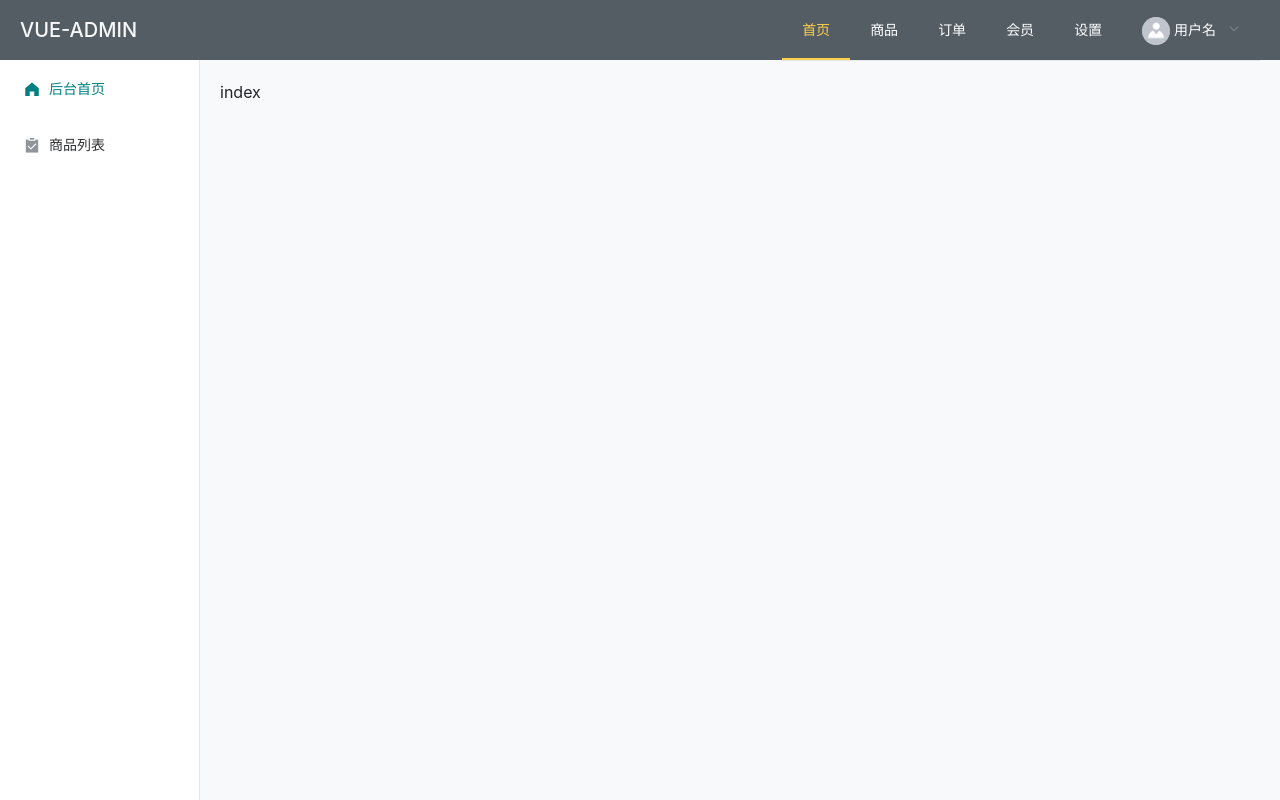
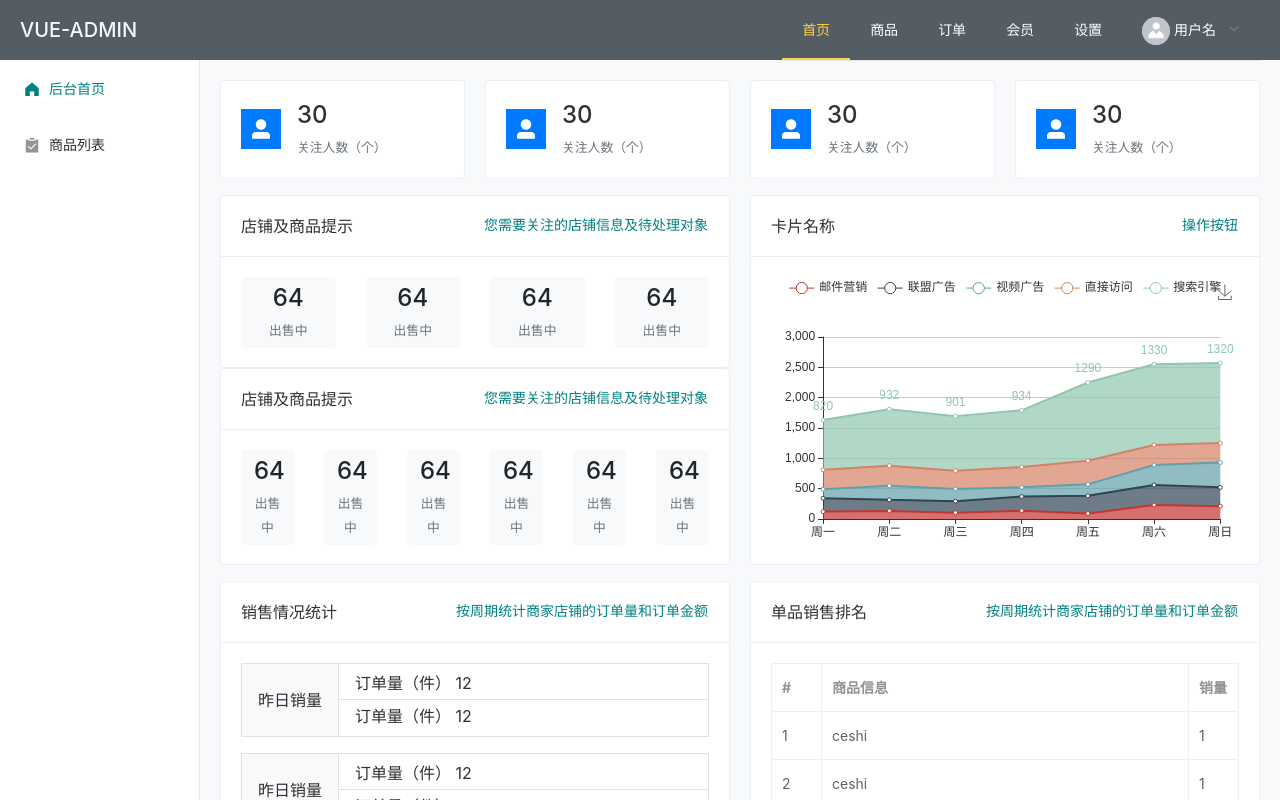
Before and after one commit to hayyzymybabby/vue-el-admin, a Vue app: page /#/index in a window 1280 px wide. Built offline with nearby package versions, Linux system fonts and the light colour scheme.

Commit message:
后台主面板开发

```diff
--- a/package.json
+++ b/package.json
@@ -9,6 +9,7 @@
   },
   "dependencies": {
     "core-js": "^3.6.5",
+    "echarts": "^4.9.0",
     "element-ui": "^2.4.5",
     "vue": "^2.6.11",
     "vue-router": "^3.2.0",
--- a/src/views/index/index.vue
+++ b/src/views/index/index.vue
@@ -1,10 +1,291 @@
 <template>
-  <div>index</div>
+  <div>
+    <!-- 数据统计 -->
+    <el-row :gutter="20">
+      <el-col :span="6" v-for="(item, index) in counts" :key="index">
+        <el-card class="box-card" shadow="hover">
+          <div class="d-flex align-items-center">
+            <i :class="[item.icon, item.color]" class="h4 mb-0 text-white text-center mr-3" style="width: 40px;height: 40px;line-height: 40px;"></i>
+            <div>
+              <h4 class="mb-1">{{item.name}}</h4>
+              <small class="text-muted">{{item.desc}}</small>
+            </div>
+          </div>
+        </el-card>
+      </el-col>
+    </el-row>
+
+    <!-- 店铺、订单提示 | 统计图 -->
+    <el-row :gutter="20" class="mt-3">
+      <!-- 店铺、订单提示 -->
+      <el-col :span="12" class="d-flex flex-column" style="height: 370px;justify-content: space-between;">
+        <el-card class="box-card" shadow="never" v-for="(tip, tipIndex) in tips" :key="tipIndex">
+          <div slot="header" class="clearfix">
+            <span>{{tip.title}}</span>
+            <el-button style="float: right; padding: 3px 0" type="text">
+              {{tip.desc}}
+            </el-button>
+          </div>
+          <div class="row">
+            <div :class="tip.list.length | getCol" v-for="(item, index) in tip.list" :key="index">
+              <button class="btn btn-light w-100">
+                <h4 class="mb-1">{{item.value}}</h4>
+                <small class="text-muted">{{item.name}}</small>
+              </button>
+            </div>
+          </div>
+        </el-card>
+      </el-col>
+      <!-- 统计图 -->
+      <el-col :span="12">
+        <el-card class="box-card" style="height: 370px;" shadow="never">
+          <div slot="header" class="clearfix">
+            <span>卡片名称</span>
+            <el-button style="float: right; padding: 3px 0" type="text">操作按钮</el-button>
+          </div>
+          <div ref="myChart" style="width: 100%;height: 270px;"></div>
+        </el-card>
+      </el-col>
+    </el-row>
+
+    <!-- 销售情况统计 | 单品销售排名 -->
+    <el-row :gutter="20" class="my-3">
+      <el-col :span="12">
+        <el-card class="box-card" shadow="never">
+          <div slot="header" class="clearfix">
+            <span>销售情况统计</span>
+            <el-button style="float: right; padding: 3px 0" type="text">按周期统计商家店铺的订单量和订单金额</el-button>
+          </div>
+          <div class="media align-items-center border">
+            <span class="py-4 px-3 bg-light border-right">昨日销量</span>
+            <div class="media-body">
+              <div class="border-bottom pl-3 pb-1"><span>订单量（件）</span> 12</div>
+              <div class="pl-3 pt-1"><span>订单量（件）</span> 12</div>
+            </div>
+          </div>
+          <div class="media align-items-center border mt-3">
+            <span class="py-4 px-3 bg-light border-right">昨日销量</span>
+            <div class="media-body">
+              <div class="border-bottom pl-3 pb-1"><span>订单量（件）</span> 12</div>
+              <div class="pl-3 pt-1"><span>订单量（件）</span> 12</div>
+            </div>
+          </div>
+        </el-card>
+      </el-col>
+      <el-col :span="12">
+        <el-card class="box-card" shadow="never">
+          <div slot="header" class="clearfix">
+            <span>单品销售排名</span>
+            <el-button style="float: right; padding: 3px 0" type="text">按周期统计商家店铺的订单量和订单金额</el-button>
+          </div>
+          <el-table :data="tableData" height="200" border style="width: 100%">
+            <el-table-column type="index" label="#" width="50">
+            </el-table-column>
+            <el-table-column prop="name" label="商品信息">
+            </el-table-column>
+            <el-table-column prop="num" label="销量" width="50">
+            </el-table-column>
+          </el-table>
+        </el-card>
+      </el-col>
+    </el-row>
+  </div>
 </template>
 
 <script>
+  import echarts from 'echarts'
   export default {
-
+    mounted () {
+      this.drawLine()
+    },
+    data () {
+      return {
+        counts: [{
+            icon: 'el-icon-user-solid',
+            name: 30,
+            desc: '关注人数（个）',
+            color: 'bg-primary'
+          },
+          {
+            icon: 'el-icon-user-solid',
+            name: 30,
+            desc: '关注人数（个）',
+            color: 'bg-primary'
+          },
+          {
+            icon: 'el-icon-user-solid',
+            name: 30,
+            desc: '关注人数（个）',
+            color: 'bg-primary'
+          },
+          {
+            icon: 'el-icon-user-solid',
+            name: 30,
+            desc: '关注人数（个）',
+            color: 'bg-primary'
+          }
+        ],
+        tips: [{
+            title: '店铺及商品提示',
+            desc: '您需要关注的店铺信息及待处理对象',
+            list: [{
+                name: '出售中',
+                value: '64'
+              },
+              {
+                name: '出售中',
+                value: '64'
+              },
+              {
+                name: '出售中',
+                value: '64'
+              },
+              {
+                name: '出售中',
+                value: '64'
+              }
+            ]
+          },
+          {
+            title: '店铺及商品提示',
+            desc: '您需要关注的店铺信息及待处理对象',
+            list: [{
+                name: '出售中',
+                value: '64'
+              },
+              {
+                name: '出售中',
+                value: '64'
+              },
+              {
+                name: '出售中',
+                value: '64'
+              },
+              {
+                name: '出售中',
+                value: '64'
+              },
+              {
+                name: '出售中',
+                value: '64'
+              },
+              {
+                name: '出售中',
+                value: '64'
+              }
+            ]
+          }
+        ],
+        tableData: [
+          { name: 'ceshi', num: '1' },
+          { name: 'ceshi', num: '1' },
+          { name: 'ceshi', num: '1' },
+          { name: 'ceshi', num: '1' },
+          { name: 'ceshi', num: '1' },
+          { name: 'ceshi', num: '1' },
+          { name: 'ceshi', num: '1' }
+        ]
+      }
+    },
+    methods: {
+      drawLine () {
+        const myChart = echarts.init(this.$refs.myChart)
+        myChart.setOption({
+          title: {},
+          tooltip: {
+            trigger: 'axis',
+            axisPointer: {
+              type: 'cross',
+              label: {
+                backgroundColor: '#6a7985'
+              }
+            }
+          },
+          legend: {
+            data: ['邮件营销', '联盟广告', '视频广告', '直接访问', '搜索引擎']
+          },
+          toolbox: {
+            feature: {
+              saveAsImage: {}
+            }
+          },
+          grid: {
+            left: '3%',
+            right: '4%',
+            bottom: '3%',
+            containLabel: true
+          },
+          xAxis: [{
+            type: 'category',
+            boundaryGap: false,
+            data: ['周一', '周二', '周三', '周四', '周五', '周六', '周日']
+          }],
+          yAxis: [{
+            type: 'value'
+          }],
+          series: [{
+              name: '邮件营销',
+              type: 'line',
+              stack: '总量',
+              areaStyle: {},
+              emphasis: {
+                focus: 'series'
+              },
+              data: [120, 132, 101, 134, 90, 230, 210]
+            },
+            {
+              name: '联盟广告',
+              type: 'line',
+              stack: '总量',
+              areaStyle: {},
+              emphasis: {
+                focus: 'series'
+              },
+              data: [220, 182, 191, 234, 290, 330, 310]
+            },
+            {
+              name: '视频广告',
+              type: 'line',
+              stack: '总量',
+              areaStyle: {},
+              emphasis: {
+                focus: 'series'
+              },
+              data: [150, 232, 201, 154, 190, 330, 410]
+            },
+            {
+              name: '直接访问',
+              type: 'line',
+              stack: '总量',
+              areaStyle: {},
+              emphasis: {
+                focus: 'series'
+              },
+              data: [320, 332, 301, 334, 390, 330, 320]
+            },
+            {
+              name: '搜索引擎',
+              type: 'line',
+              stack: '总量',
+              label: {
+                show: true,
+                position: 'top'
+              },
+              areaStyle: {},
+              emphasis: {
+                focus: 'series'
+              },
+              data: [820, 932, 901, 934, 1290, 1330, 1320]
+            }
+          ]
+        })
+      }
+    },
+    filters: {
+      getCol (total) {
+        return `col-${12 / total}`
+      }
+    }
   }
 </script>
 
--- a/src/views/layout.vue
+++ b/src/views/layout.vue
@@ -24,7 +24,7 @@
           </el-menu-item>
         </el-menu>
       </el-aside>
-      <el-main class="bg-light">
+      <el-main class="bg-light" style="padding-bottom: 60px;">
         <!-- 面包屑导航 -->
         <div class="border-bottom mb-3 bg-white" style="padding: 20px;margin: -20px;" v-if="bran.length > 0">
           <el-breadcrumb separator-class="el-icon-arrow-right">
```
Also changed, not shown: 1 other file (tests, documents, lock files or other folders).
